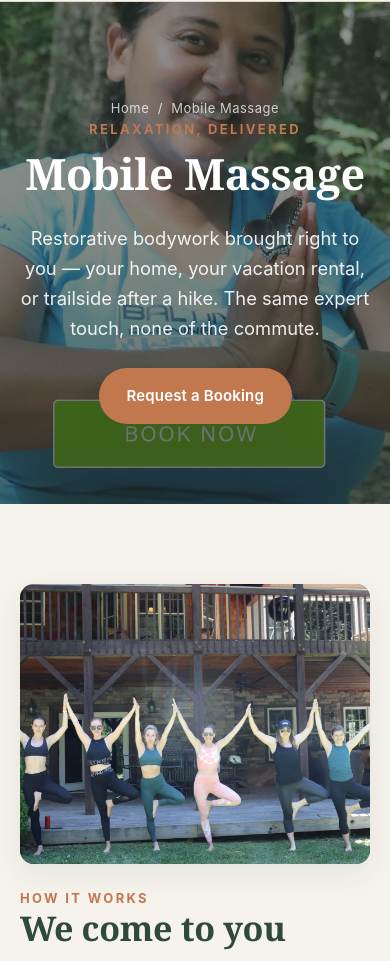
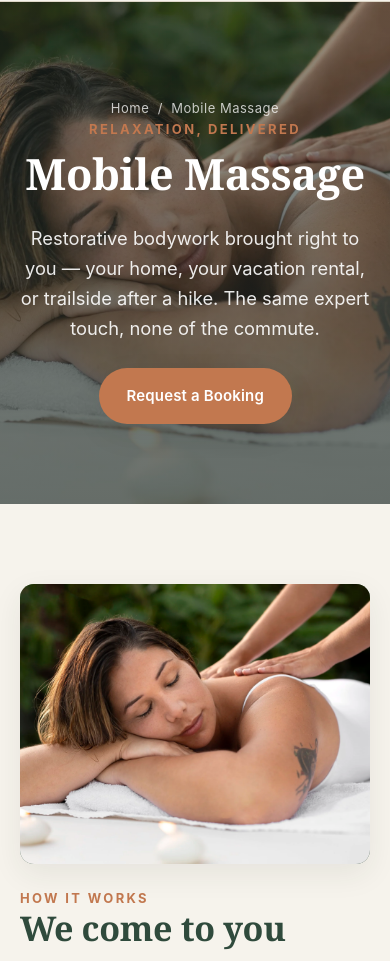
Before and after one commit to ThumbstickNick/NamasteinNature, a plain HTML site: page mobile-massage.html in a window 390 px wide. Shown: the part 74-1035 px from the top of the page. Drawn offline with Linux system fonts and the light colour scheme.

Commit message:
Use massage photo on Mobile Massage page
Replace the yoga hero and split images with a real mobile-massage
photo (assets/img/massage-1.jpg) from the Squarespace CDN.

Co-Authored-By: Claude Opus 4.7 <noreply@anthropic.com>

```diff
--- a/mobile-massage.html
+++ b/mobile-massage.html
@@ -32,7 +32,7 @@
 
   <main>
     <section class="page-hero page-hero--photo">
-        <div class="page-hero__media" aria-hidden="true"><img src="assets/img/hero-8.jpg" alt="" /></div>
+        <div class="page-hero__media" aria-hidden="true"><img src="assets/img/massage-1.jpg" alt="" /></div>
       <div class="container">
         <p class="breadcrumb"><a href="index.html">Home</a> &nbsp;/&nbsp; Mobile Massage</p>
         <p class="eyebrow">Relaxation, delivered</p>
@@ -46,7 +46,7 @@
     <section class="section">
       <div class="container">
         <div class="split reveal">
-          <div class="split__media"><img src="assets/img/yoga-2.jpg" alt="Restorative outdoor session" loading="lazy" /></div>
+          <div class="split__media"><img src="assets/img/massage-1.jpg" alt="Outdoor mobile massage session" loading="lazy" /></div>
           <div class="split__body">
             <p class="eyebrow">How it works</p>
             <h2>We come to you</h2>
```
Also changed, not shown: assets/img/massage-1.jpg (added).
